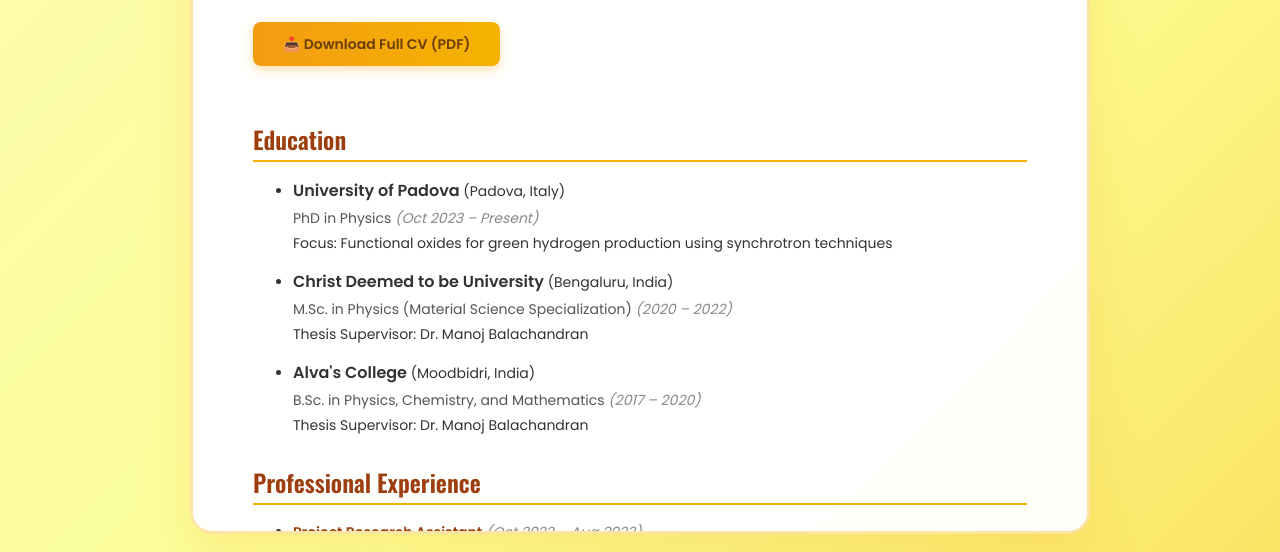
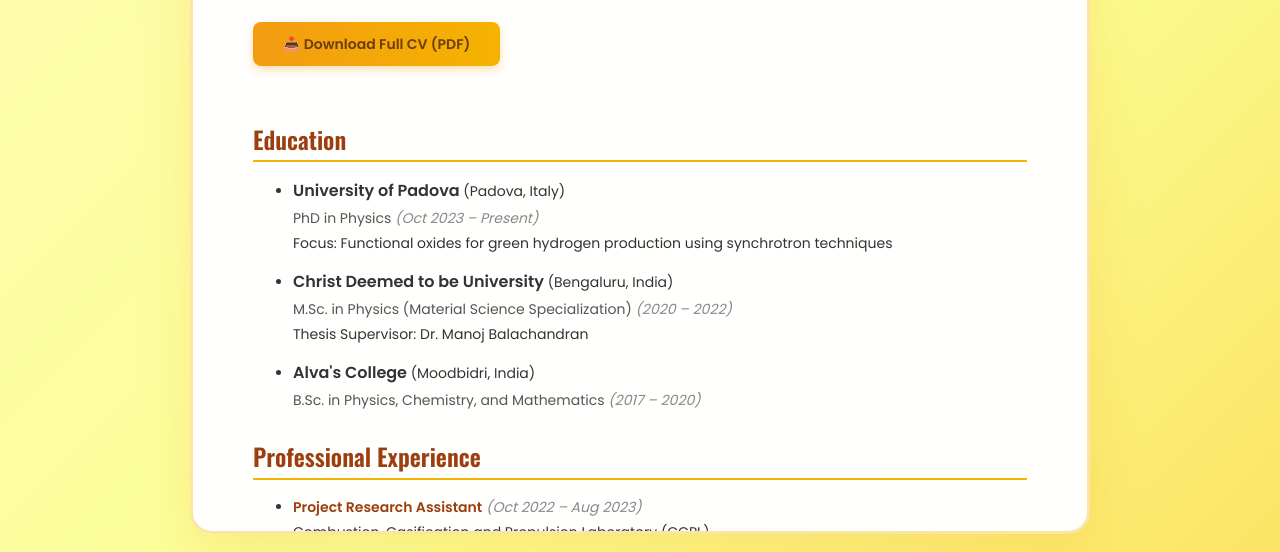
Before and after one commit to namrathawn/namrathawn.github.io, a plain HTML site: page cv.html in a window 1280 px wide. Shown: the part 248-800 px from the top of the page. Drawn offline with nearby package versions, Linux system fonts and the light colour scheme.

Commit message:
Update CV

```diff
--- a/cv.html
+++ b/cv.html
@@ -222,7 +222,7 @@
     <li>
       <span class="institution">Alva's College</span> (Moodbidri, India)<br>
       <span class="degree">B.Sc. in Physics, Chemistry, and Mathematics</span> <span class="date">(2017 – 2020)</span><br>
-       Thesis Supervisor: Dr. Manoj Balachandran
+
     </li>
   </ul>
 
```
